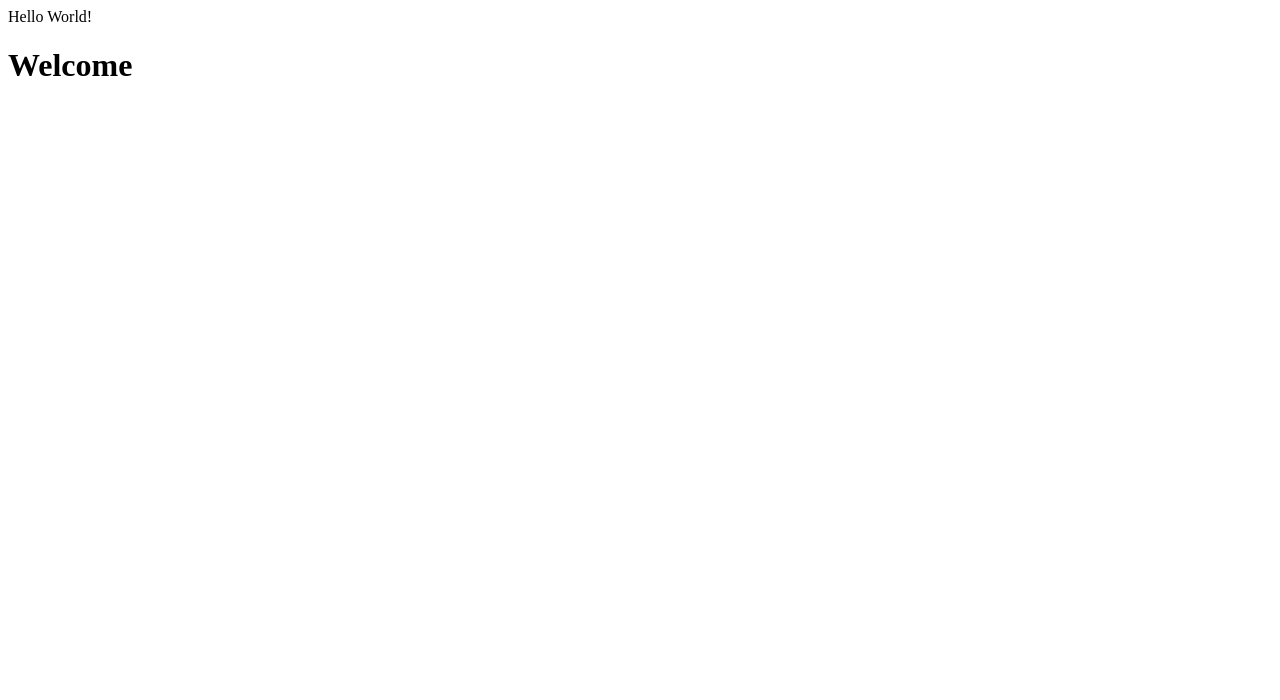
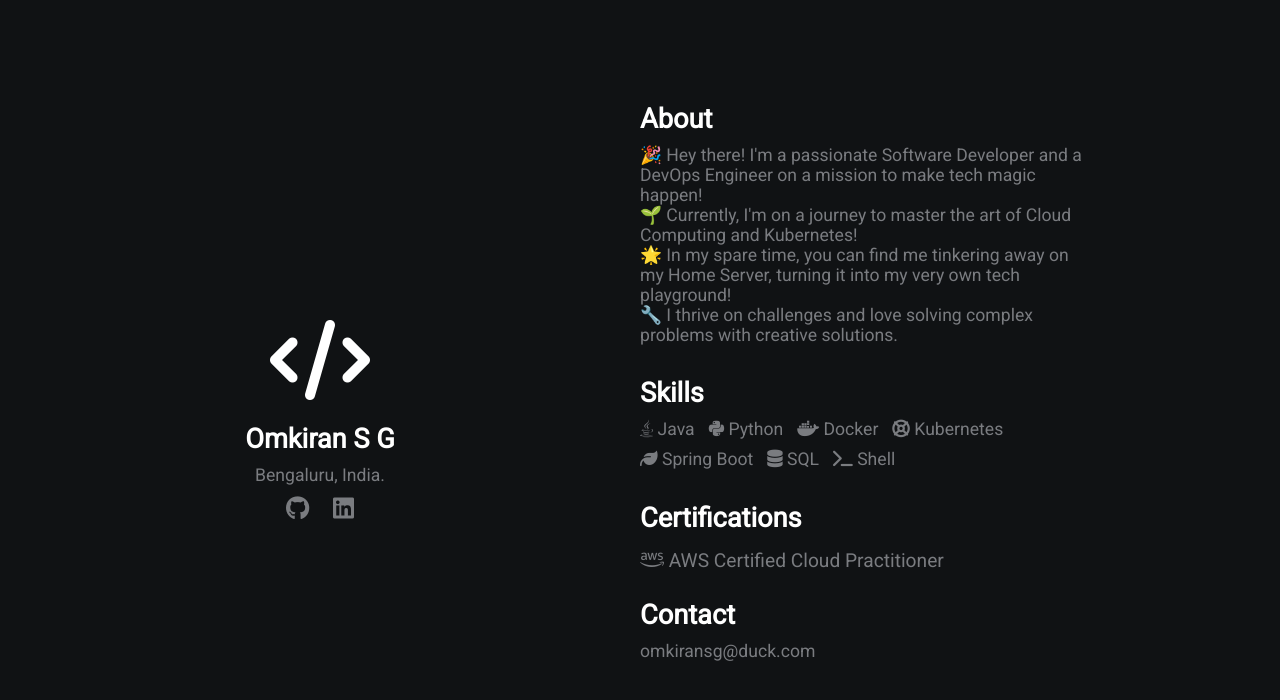
Before and after one commit to 0xK1r4n/0xK1r4n.github.io, a plain HTML site: page index.html in a window 1280 px wide. Drawn offline with Linux system fonts and the light colour scheme.

Commit message:
add: index and style files

```diff
--- a/index.html
+++ b/index.html
@@ -1,3 +1,46 @@
-Hello World!
+<!DOCTYPE html>
+<html lang="en">
+<head>
+    <meta charset="UTF-8">
+    <meta name="viewport" content="width=device-width, initial-scale=1.0">
+    <meta http-equiv="X-UA-Compatible" content="ie=edge">
+    <link rel="stylesheet" href="https://cdnjs.cloudflare.com/ajax/libs/font-awesome/6.5.1/css/all.min.css"><link rel="stylesheet" href="style.css">
+    <title>Your Name</title>
+</head>
+<body>
+    <div class="grid-2">
+        <div class="section-1">
+            <i class="fa-solid fa-code fa-5x white"></i>
+            <h2>Omkiran S G</h2>
+            <p>Bengaluru, India.</p>
+            <a href="https://github.com/0xK1r4n"><i class="fa-brands fa-github"></i></a>
+            <a href="https://www.linkedin.com/in/omkiransg/"><i class="fa-brands fa-linkedin"></i></a>
+        </div>
+        <div class="section-2">
+            <h2>About</h2>
+            <p>🎉 Hey there! I'm a passionate Software Developer and a DevOps Engineer on a mission to make tech magic happen! <br>
+             <!-- 🚀 I love diving into the world of (FOSS) projects—there's nothing quite like collaborating with awesome folks to create something amazing! <br> -->
+            🌱 Currently, I'm on a journey to master the art of Cloud Computing and Kubernetes! <br>
+            🌟 In my spare time, you can find me tinkering away on my Home Server, turning it into my very own tech playground! <br>
+            <!-- 💡 My goal? To build innovative solutions that make a real difference in the world. <br> -->
+            🔧 I thrive on challenges and love solving complex problems with creative solutions. <br>
+            <!-- 🤝 Let's connect and explore the endless possibilities of technology together! <br> -->
+            </p>
 
-<h1>Welcome</h1>
+            <h2>Skills</h2>
+            <p style="display:inline-block; margin-right: 10px;"><i class="fa-brands fa-java"></i> Java</p>
+            <p style="display:inline-block; margin-right: 10px;"><i class="fa-brands fa-python"></i> Python</p>
+            <p style="display:inline-block; margin-right: 10px;"><i class="fa-brands fa-docker"></i> Docker</p>
+            <p style="display:inline-block; margin-right: 10px;"><i class="fa-solid fa-life-ring"></i> Kubernetes</p>
+            <p style="display:inline-block; margin-right: 10px;"><i class="fa-solid fa-leaf"></i> Spring Boot</p>
+            <p style="display:inline-block; margin-right: 10px;"><i class="fa-solid fa-database"></i> SQL</p>
+            <p style="display:inline-block; margin-right: 10px;"><i class="fa-solid fa-terminal"></i> Shell</p>
+            <!-- <p style="display:inline-block; margin-right: 10px;"><i class="fa-solid fa-rectangle-terminal"></i> Shell</p> -->
+            <h2>Certifications</h2>
+            <a href="https://cp.certmetrics.com/amazon/en/public/verify/credential/7KV50SD20BEQQG5C" style="white-space: nowrap;"><i class="fa-brands fa-aws"></i> AWS Certified Cloud Practitioner</a>
+            <h2>Contact</h2>
+            <p>omkiransg@duck.com</p>
+        </div>
+    </div>
+</body>
+</html>
--- /dev/null
+++ b/style.css
@@ -0,0 +1,104 @@
+/* global */
+@import url('https://fonts.googleapis.com/css?family=Roboto');
+
+.grid-2{
+    display: grid;
+    grid-template-columns: repeat(2,1fr);
+}
+
+body{
+    margin: 0;
+    padding: 0;
+    font-family: 'Roboto', sans-serif;
+    background-color: #101214;
+    color: #7A7C80;
+
+}
+
+h2,.white{
+    color: #fff;
+}
+
+a{
+    color: #7A7C80;
+    text-decoration: none;
+}
+/* section 1 */
+.section-1{
+    padding-top: 40vh;
+    text-align: center;
+}
+
+.section-1 p{
+    font-size: 1.1rem;
+    padding-bottom: 10px;
+    margin:0;
+}
+
+.section-1 h2{
+    font-size: 1.7rem;
+    margin-bottom: 10px;
+}
+
+.section-1 a{
+    font-size: 1.5rem;
+    padding: 10px;
+}
+/* section 2 */
+.section-2{
+    padding-top: 10vh;
+    width: 70%;
+}
+
+.section-2 h2{
+    font-size: 1.7rem;
+    margin-bottom: 10px;
+}
+
+.section-2 p{
+    font-size: 1.1rem;
+    padding-bottom: 10px;
+    margin:0;
+}
+
+.section-2 a{
+    display: block;
+    padding: 5px;
+    font-size: 1.2rem;
+    padding-left: 0;
+    width: 100px;
+}
+/* animations / utilities */
+.section-2 a:hover{
+    font-size: 1.3rem;
+    color: #fff;
+    cursor: pointer;
+    transition: 0.2s;
+}
+
+.section-1 a:hover{
+    color: #fff;
+    cursor: pointer;
+    transition: 0.3s;
+}
+
+.white:hover{
+    position: relative;
+    padding-left: 10px;
+}
+
+/* media queres */
+@media(max-width:780px){
+    .grid-2{
+        grid-template-columns: 1fr;
+    }
+    .section-1{
+        padding:0;
+        padding-top: 5rem;
+    }
+    .section-2{
+        padding: 0;
+        padding-left: 1.5rem;
+        padding-top: 2rem;
+    }
+}
```
